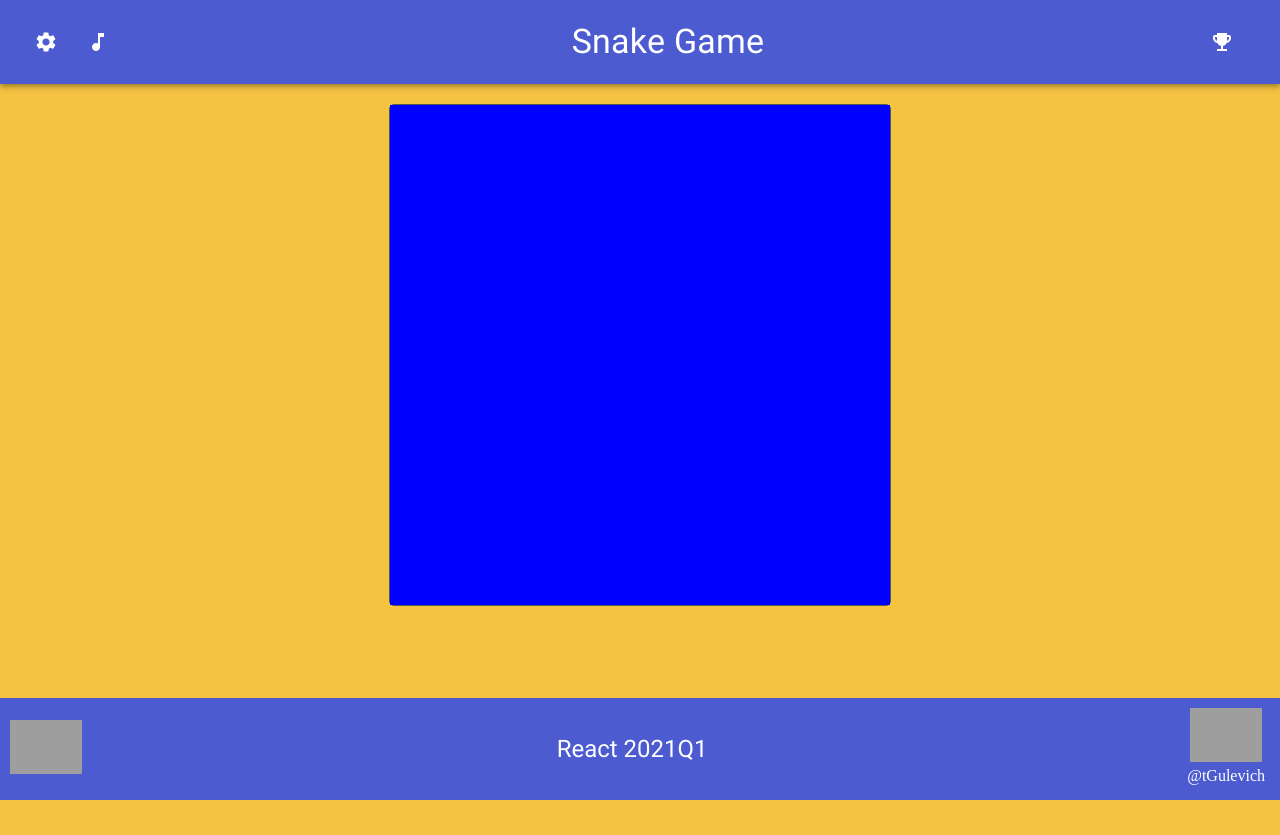
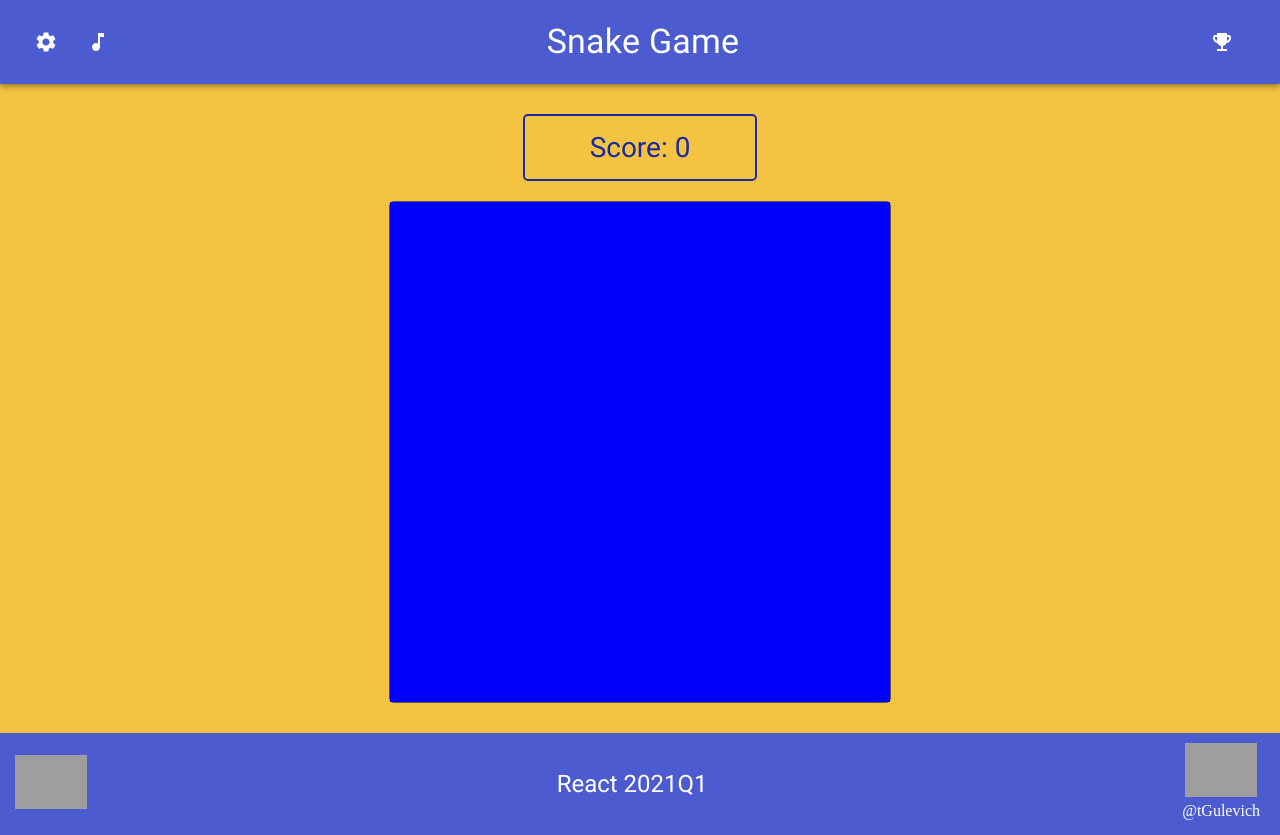
Before and after one commit to tGulevich/snake-game, a React app: page / in a window 1280 px wide. Before the commit the page ends 800 px from the top, so only its background shows below. Built offline with nearby package versions, Linux system fonts and the light colour scheme; grey boxes are pictures that could not be loaded.

Commit message:
feat: add score functionality

```diff
--- a/package.json
+++ b/package.json
@@ -49,6 +49,7 @@
     "node-sass": "^5.0.0",
     "optimize-css-assets-webpack-plugin": "^5.0.4",
     "prettier": "^2.2.1",
+    "prop-types": "^15.7.2",
     "sass-loader": "^11.0.1",
     "style-loader": "^2.0.0",
     "terser-webpack-plugin": "^5.1.1",
--- a/src/components/Canvas.jsx
+++ b/src/components/Canvas.jsx
@@ -1,4 +1,5 @@
 import React from 'react'
+import PropTypes from 'prop-types';
 
 const cellSize = 25;
 const boardSize = 500;
@@ -6,7 +7,6 @@ const startCoords = {
   x: 225,
   y: 225
 }
-
 class Canvas extends React.Component {
   canvas = React.createRef()
 
@@ -117,8 +117,11 @@ class Canvas extends React.Component {
     const newSnakeCoords = this.state.snakeCoords;
     newSnakeCoords.unshift(newElement);
 
+    // Feed Snake
     if (newElement.x === this.state.foodCoords.x && newElement.y === this.state.foodCoords.y) {
       this.drawFood();
+      const score = this.props.score;
+      this.props.updateScore(score + 1);
     } else {
       const lastElement = this.state.snakeCoords[this.state.snakeCoords.length - 1];
       this.clearCanvas(lastElement.x, lastElement.y);
@@ -218,4 +221,9 @@ class Canvas extends React.Component {
   }
 }
 
+Canvas.propTypes = {
+  score: PropTypes.number,
+  updateScore: PropTypes.func
+};
+
 export default Canvas;
--- a/src/components/Footer.jsx
+++ b/src/components/Footer.jsx
@@ -8,7 +8,7 @@ const useStyles = makeStyles(() => ({
   footer: {
     backgroundColor: '#4C5BD0',
     color: '#fff',
-    padding: '10px',
+    padding: '10px 15px',
     display: 'flex',
     justifyContent: 'space-between',
     alignItems: 'center'
--- /dev/null
+++ b/src/components/Game.jsx
@@ -0,0 +1,32 @@
+import React from 'react'
+import '../style.css'
+import Canvas from './Canvas'
+import Score from './Score'
+
+class Game extends React.Component {
+  constructor(props) {
+    super(props);
+    this.state = {
+      score: 0
+    };
+
+  }
+  updateScore = (value) => {
+    this.setState({ score: value })
+  }
+
+  render() {
+    return (
+      <div className="wrapper" >
+        <Score score={this.state.score} />
+        <div className="gameBoard">
+          <Canvas
+            score={this.state.score}
+            updateScore={this.updateScore} />
+        </div>
+      </div>
+    )
+  }
+}
+
+export default Game;
--- a/src/components/Header.jsx
+++ b/src/components/Header.jsx
@@ -23,7 +23,8 @@ const useStyles = makeStyles((theme) => ({
   },
   title: {
     flexGrow: 1,
-    textAlign: 'center'
+    textAlign: 'center',
+    marginRight: '50px'
   },
 }));
 
--- /dev/null
+++ b/src/components/Score.jsx
@@ -0,0 +1,19 @@
+import React from 'react'
+import PropTypes from 'prop-types';
+import '../style.css'
+
+class Score extends React.Component {
+  render() {
+    return (
+      <div className='Score'>
+        Score: <span id='ScoreValue'>{this.props.score}</span>
+      </div>
+    )
+  }
+}
+
+Score.propTypes = {
+  score: PropTypes.number,
+};
+
+export default Score;
--- a/src/index.jsx
+++ b/src/index.jsx
@@ -1,17 +1,15 @@
 import './style.css'
 import React from 'react'
 import ReactDOM from 'react-dom'
-import Canvas from './components/Canvas'
 import Header from './components/Header'
 import Footer from './components/Footer'
+import Game from './components/Game'
 
 function App() {
   return (
     <React.Fragment>
       <Header />
-      <div className="gameBoard">
-        <Canvas />
-      </div>
+      <Game />
       <Footer />
     </React.Fragment>
   )
--- a/src/style.css
+++ b/src/style.css
@@ -8,7 +8,6 @@ body {
   margin: 0;
   background-color: #F5C342;
   min-height: 100vh;
-
 }
 
 #root {
@@ -16,25 +15,34 @@ body {
   display: grid;
   grid-template-rows: auto 1fr auto;
 }
+
+.wrapper {
+margin: 30px 0;
+}
+
 .gameBoard {
   width: 500px;
   height: 500px;
   border: 1px solid #565656;
-  margin: 20px auto;
-  /* background-color: rgba(255, 255, 255, .1); */
+  margin: 0 auto;
   background-image: url('./assets/grass.jpg');
   border-radius: 5px;
-  /* background-blend-mode: lighten; */
-}
-
-.AppCanvas {
-  /* width: 100%;
-  height: 100%; */
-
 }
 
 .AppCanvas:focus {
-  /* width: 100%;
-  height: 100%; */
-outline: none;
+  outline: none;
 }
+
+.Score {
+  display: block;
+  margin: 0 auto;
+  margin-bottom: 20px;
+  color: #1929A2;
+  border: 2px solid #1929A2;
+  border-radius: 5px;
+  font-family: 'Roboto';
+  font-size: 28px;
+  text-align: center;
+  padding: 15px;
+  width: 200px;
+}
```
